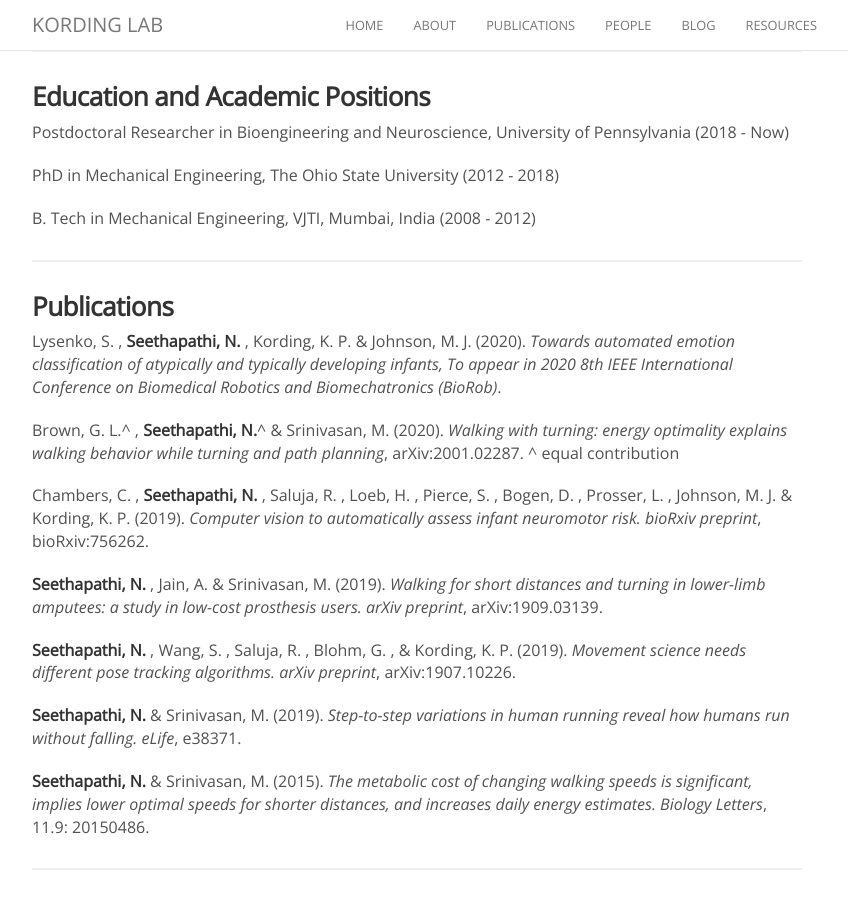
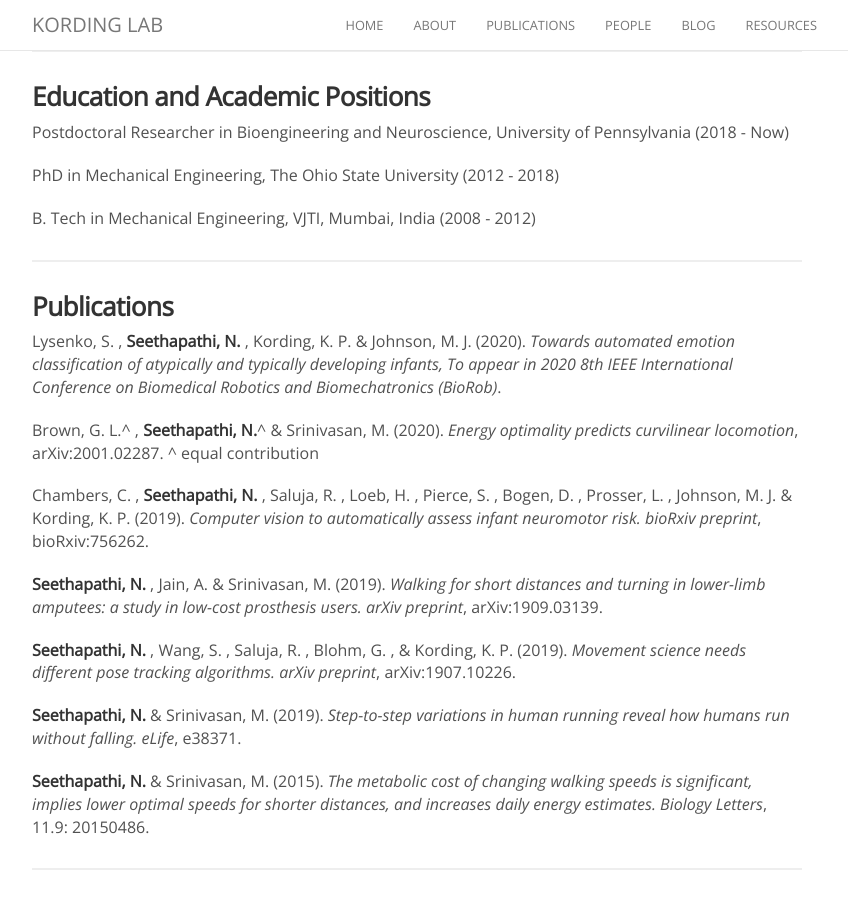
Before and after one commit to KordingLab/KordingLab.github.io, a Jekyll site: the page built from _people/nidhi_seethapathi.md, in a window 1280 px wide and 900 px high, scrolled down 547 px. Shown: the whole window, without its empty margins (223-1071 px from the left). Built offline with Jekyll 4.4.1, drawn with Linux system fonts in a browser that asks for light colours; nearby versions of some CDN libraries; comment, search, counter and statistics services are not loaded.

Commit message:
Update nidhi_seethapathi.md

```diff
--- a/_people/nidhi_seethapathi.md
+++ b/_people/nidhi_seethapathi.md
@@ -32,7 +32,7 @@ B. Tech in Mechanical Engineering, VJTI, Mumbai, India (2008 - 2012)
 ### Publications
 Lysenko, S. , **Seethapathi, N.** , Kording, K. P. & Johnson, M. J. (2020). _Towards automated emotion classification of atypically and typically developing infants, To appear in 2020 8th IEEE International Conference on Biomedical Robotics and Biomechatronics (BioRob)_.
 
-Brown, G. L.^ , **Seethapathi, N.**^ & Srinivasan, M. (2020). _Walking with turning: energy optimality explains walking behavior while turning and path planning_, arXiv:2001.02287.
+Brown, G. L.^ , **Seethapathi, N.**^ & Srinivasan, M. (2020). _Energy optimality predicts curvilinear locomotion_, arXiv:2001.02287.
 ^ equal contribution
 
 Chambers, C. , **Seethapathi, N.** , Saluja, R. , Loeb, H. , Pierce, S. , Bogen, D. , Prosser, L. , Johnson, M. J. & Kording, K. P. (2019). _Computer vision to automatically assess infant neuromotor risk. bioRxiv preprint_, bioRxiv:756262.
```
